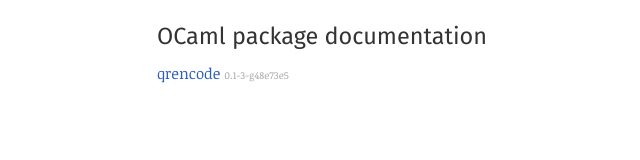
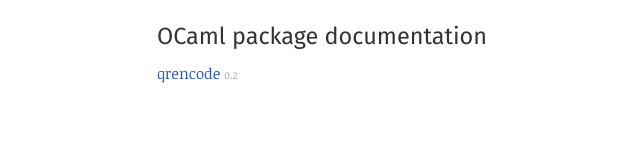
Before and after one commit to vbmithr/qrencode-ocaml, a plain HTML site: page index.html in a window 1280 px wide. Shown: the full height of the page, 130-770 px from the left. Drawn offline with Linux system fonts and the light colour scheme.

Commit message:
Update qrencode doc to 0.2.

```diff
--- a/index.html
+++ b/index.html
@@ -11,7 +11,7 @@
       <div class="by-name">
       <h2>OCaml package documentation</h2>
       <ol>
-      <li><a href="qrencode/index.html">qrencode</a> <span class="version">0.1-3-g48e73e5</span></li>
+      <li><a href="qrencode/index.html">qrencode</a> <span class="version">0.2</span></li>
       </ol>
       </div>
     </main>
```
